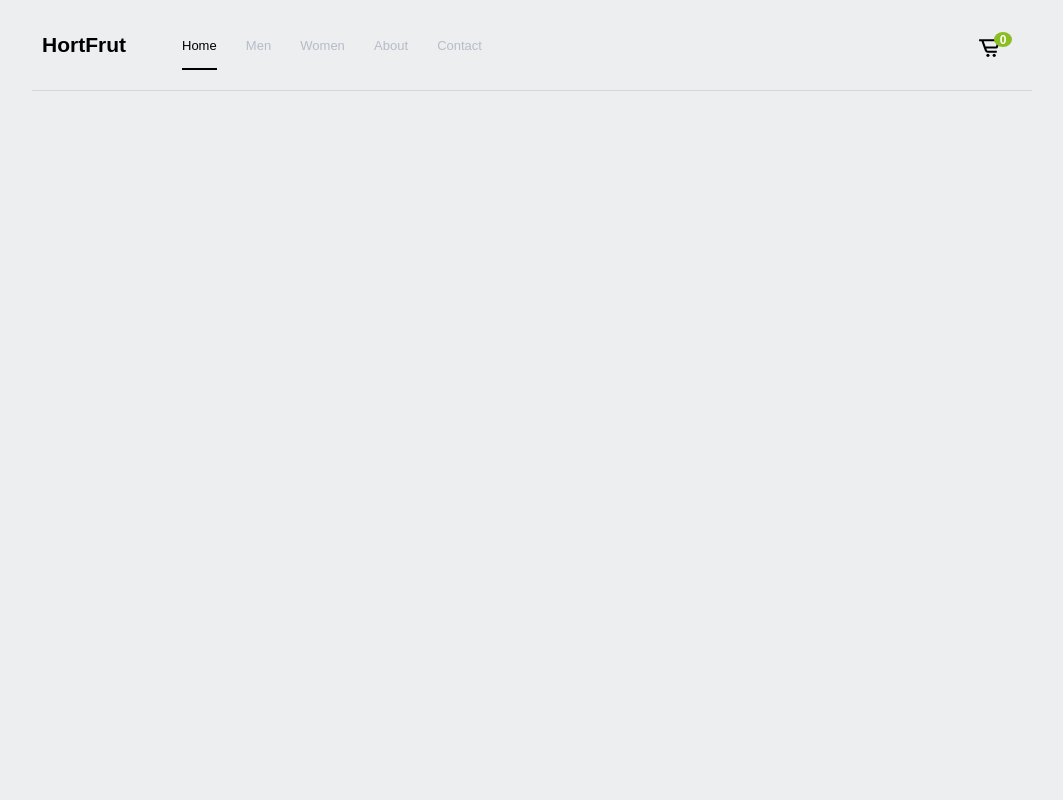
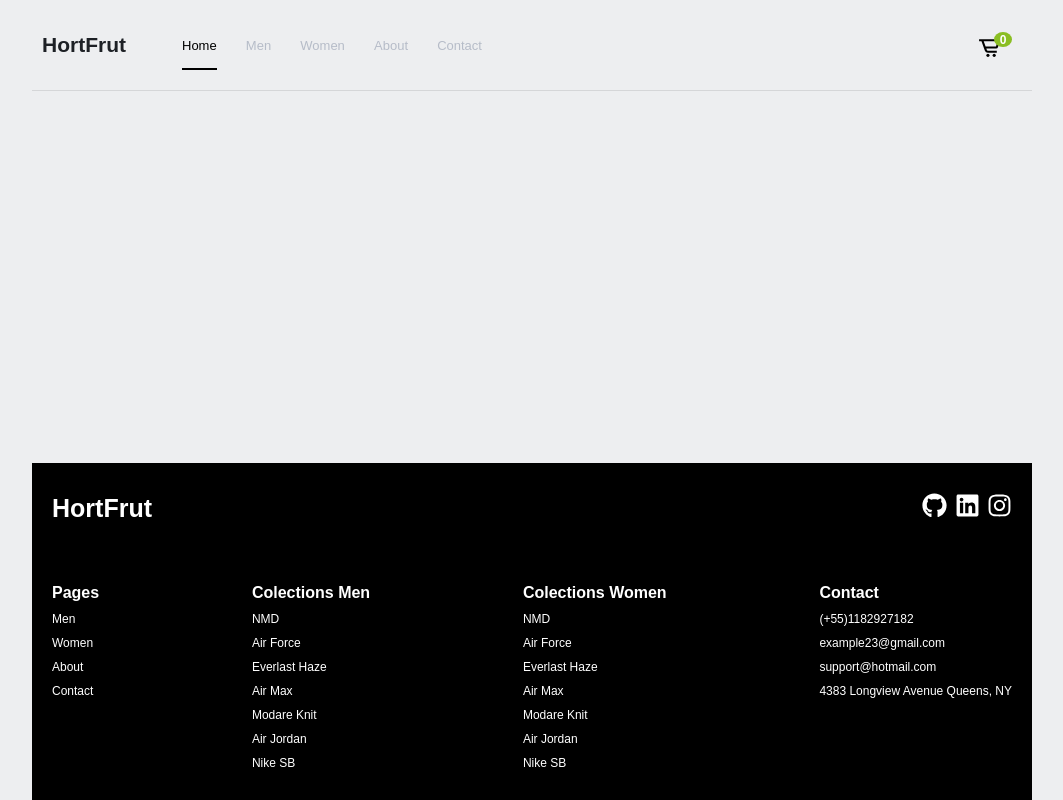
Before and after one commit to SamuelOliveiraa/processo-seletivo-frexco, a React (Create React App) app: page / in a window 1280 px wide. Shown: the whole page, without its empty margins (108-1171 px from the left). Built offline with nearby package versions, Linux system fonts and the light colour scheme.

Commit message:
concertando algumas coisas

```diff
--- a/src/App.js
+++ b/src/App.js
@@ -1,6 +1,7 @@
 import { BrowserRouter as Router, Routes, Route } from "react-router-dom";
 import { useState } from "react";
 import Header from "./Components/Header/Header";
+import Footer from "./Components/Footer/Footer";
 
 function App() {
   const [cart, setCart] = useState([]);
@@ -9,6 +10,7 @@ function App() {
     <div className="App">
       <Router>
         <Header cart={cart} setCart={setCart}/>
+        <Footer></Footer>
       </Router>
     </div>
   );
--- /dev/null
+++ b/src/Components/Footer/Footer.js
@@ -0,0 +1,81 @@
+import style from "./Footer.module.css";
+import { Link } from "react-router-dom";
+import {
+  FaFacebookMessenger,
+  FaLinkedin,
+  FaInstagram,
+  FaGithub,
+} from "react-icons/fa";
+
+function Footer() {
+  return (
+    <footer>
+      <div className={style.header}>
+        <h1>HortFrut</h1>
+
+        <div className={style.icons}>
+          <a
+            href="https://github.com/samueloliveiraa"
+            target="_blank"
+            rel="noreferrer"
+          >
+            <FaGithub />
+          </a>
+          <a
+            href="https://www.linkedin.com/in/samuel-oliveira-de-ara%C3%BAjo-473254191/"
+            target="_blank"
+            rel="noreferrer"
+          >
+            <FaLinkedin />
+          </a>
+          <a
+            href="https://www.instagram.com/samuka.oliveira0/"
+            target="_blank"
+            rel="noreferrer"
+          >
+            <FaInstagram />
+          </a>
+        </div>
+      </div>
+
+      <div className={style.list}>
+        <ul>
+          <li>Pages</li>
+          <li>Men</li>
+          <li>Women</li>
+          <li>About</li>
+          <li>Contact</li>
+        </ul>
+        <ul>
+          <li>Colections Men</li>
+          <li>NMD</li>
+          <li>Air Force</li>
+          <li>Everlast Haze</li>
+          <li>Air Max</li>
+          <li>Modare Knit</li>
+          <li>Air Jordan</li>
+          <li>Nike SB</li>
+        </ul>
+        <ul>
+          <li>Colections Women</li>
+          <li>NMD</li>
+          <li>Air Force</li>
+          <li>Everlast Haze</li>
+          <li>Air Max</li>
+          <li>Modare Knit</li>
+          <li>Air Jordan</li>
+          <li>Nike SB</li>
+        </ul>
+        <ul>
+          <li>Contact</li>
+          <li>(+55)1182927182</li>
+          <li>example23@gmail.com</li>
+          <li>support@hotmail.com</li>
+          <li> 4383 Longview Avenue Queens, NY</li>
+        </ul>
+      </div>
+    </footer>
+  );
+}
+
+export default Footer;
--- /dev/null
+++ b/src/Components/Footer/Footer.module.css
@@ -0,0 +1,77 @@
+footer {
+  background-color: var(--color-black);
+  color: var(--color-white);
+  display: grid;
+  grid-template-areas:
+    "header"
+    "list";
+  padding: 3rem 2rem;
+}
+.header {
+  display: flex;
+  justify-content: space-between;
+  align-items: center;
+  grid-area: header;
+}
+.header h1,
+.header .icons {
+  font-size: 2.5rem;
+}
+.header .icons {
+  width: 9rem;
+  display: flex;
+  align-items: center;
+  justify-content: space-between;
+}
+.header .icons svg{
+  color: white;
+}
+.header .icons svg:hover {
+  cursor: pointer;
+  color: var(--color-green);
+  transition: 0.2s ease-in-out;
+}
+.header .icons svg + svg {
+  margin-left: 1.4rem;
+}
+footer .list {
+  width: 100%;
+  grid-area: list;
+  display: flex;
+  flex-direction: column;
+  align-items: center;
+  justify-content: center;
+  margin: 0;
+  margin-top: 3rem;
+  text-align: center;
+}
+footer .list ul li + li {
+  margin-top: 1rem;
+  font-size: 1.2rem;
+  transition: 0.2s ease-in-out;
+}
+footer .list ul li + li:hover {
+  color: var(--color-green);
+  cursor: pointer;
+}
+footer .list ul li:first-child {
+  margin-bottom: 0.8rem;
+  font-size: 1.6rem;
+  font-weight: 700;
+}
+footer .list ul + ul {
+  margin-top: 2rem;
+}
+
+@media screen and (min-width: 600px) {
+  footer .list {
+    flex-direction: row;
+    align-items: flex-start;
+    justify-content: space-between;
+    text-align: left;
+    margin-top: 6rem;
+  }
+  footer .list ul + ul {
+    margin-top: 0;
+  }
+}
--- a/src/Components/Header/Header.module.css
+++ b/src/Components/Header/Header.module.css
@@ -11,7 +11,7 @@
 }
 .header .container h2 a{
   font-size: 2.1rem;
-  color: var(--color-pale);
+  color: var(--very-dark-blue);
 }
 .header .nav,
 .header .nav .nav_container {
@@ -83,27 +83,14 @@
   color: var(--color-black);
   transition: all 0.2s;
 }
-.header h2 img {
-  width: 11.5rem;
-  margin-top: 0.3rem;
-}
 .header .icons {
   width: 4.5rem;
   font-size: 2.5rem;
   align-self: flex-end;
   position: relative;
 }
-.header .icons img {
-  width: 3rem;
-  height: 3rem;
-}
-.header .icons img:hover,
 .header .icons svg:hover {
   cursor: pointer;
-}
-.header .icons img:hover {
-  outline: 2px solid var(--color-black);
-  border-radius: 50%;
 }
 .header .icons .cart_quantity {
   position: absolute;
--- a/src/index.css
+++ b/src/index.css
@@ -90,4 +90,7 @@ body,
 
 .App {
   width: 1000px;
+  display: flex;
+  flex-direction: column;
+  justify-content: space-between;
 }
```
